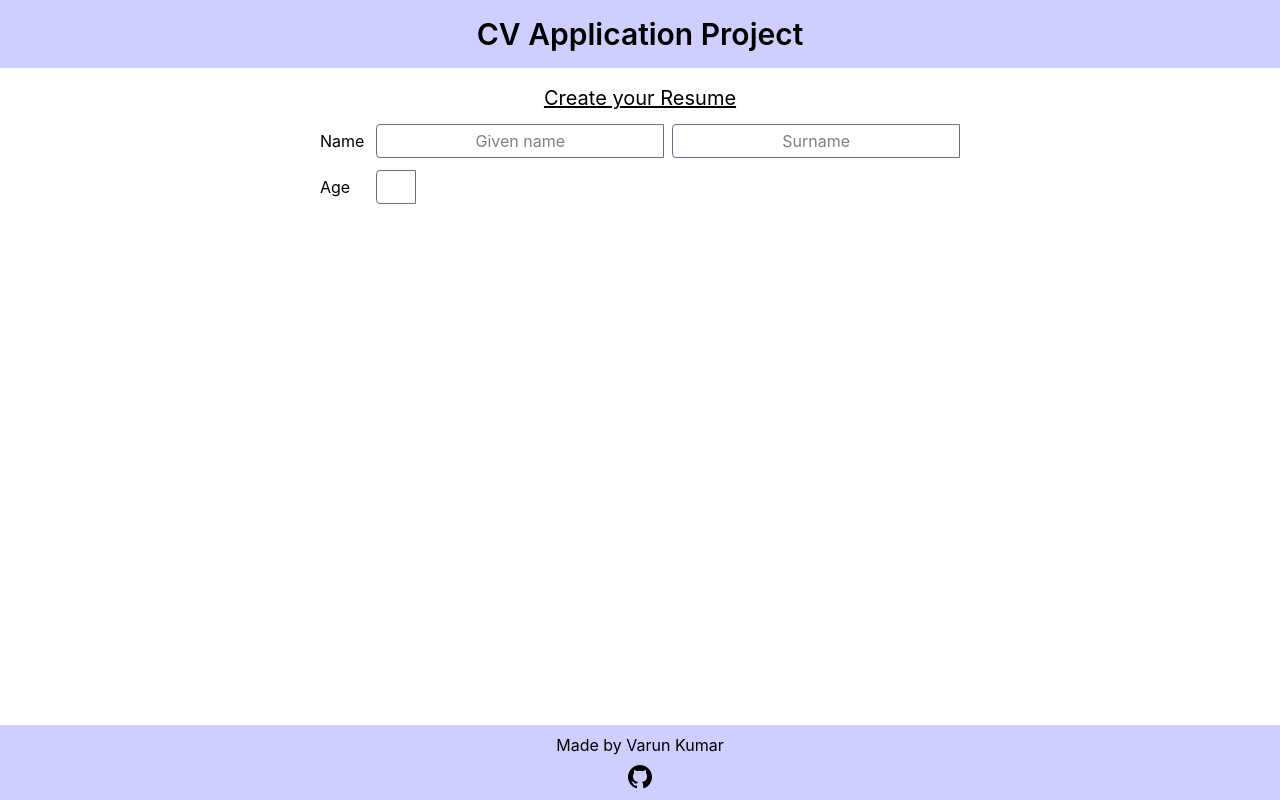
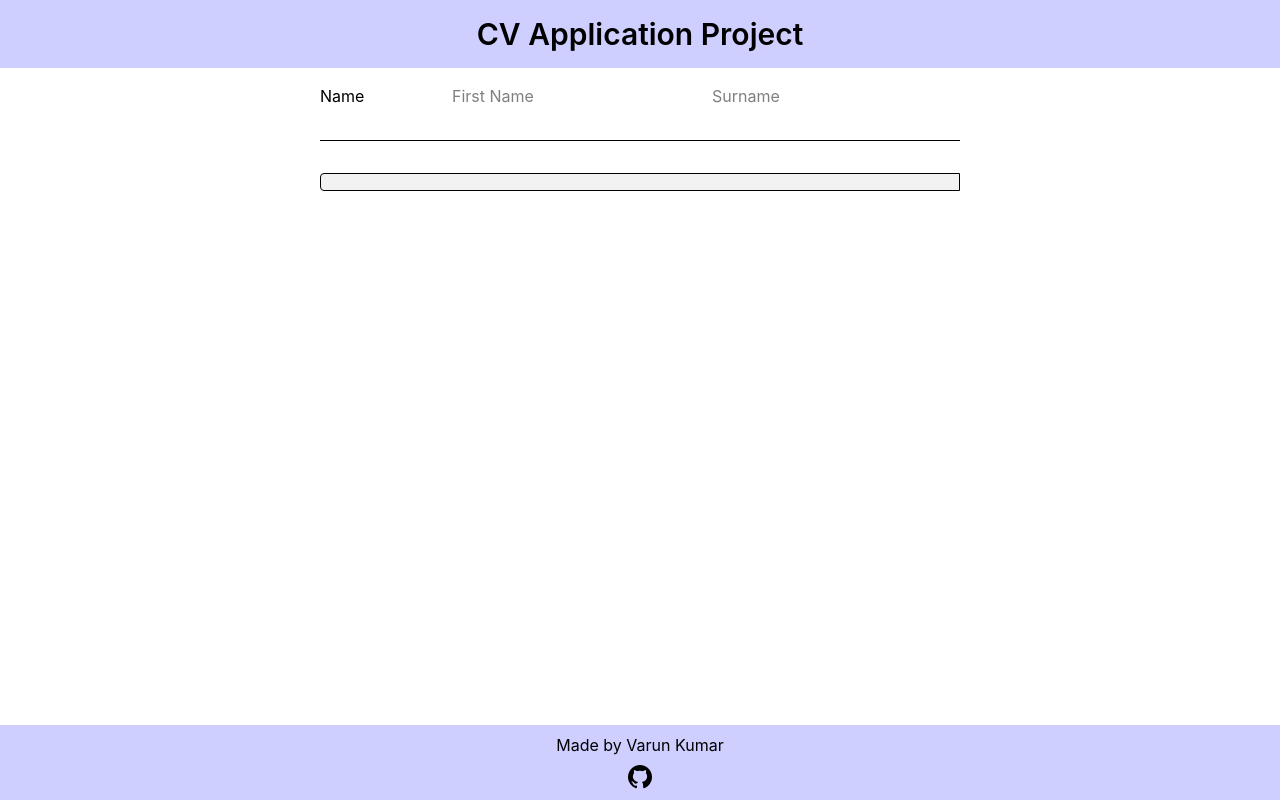
Before and after one commit to VK4041/CV_Application, a React (Vite) app: page / in a window 1280 px wide. Built offline with nearby package versions, Linux system fonts and the light colour scheme.

Commit message:
Add live preview using state
Add firstname and surname to live preview

```diff
--- /dev/null
+++ b/src/components/cv.jsx
@@ -0,0 +1,12 @@
+export default function CV({ details }) {
+  if (Object.keys(details).length !== 0) {
+    //Non-empty object means some data was entered
+  }
+  return (
+    <div className="cv-container flex flex-col gap-2 bg-[#f2f2f2] p-2 border-1 rounded-s">
+      <p className="font-serif font-extrabold text-2xl">
+        {details.firstname} {details.surname}
+      </p>
+    </div>
+  );
+}
--- a/src/components/form.jsx
+++ b/src/components/form.jsx
@@ -1,29 +1,11 @@
-import "../styles/form.css";
-export default function Form() {
+export default function Form({ handleChange }) {
   return (
-    <form className="form grid grid-cols-[auto_1fr] gap-3 items-center">
-      <p className="col-span-2 text-xl text-bold text-center underline">
-        Create your Resume
-      </p>
-      <label>Name</label>
-      <div className="name flex gap-2">
-        <input
-          type="text"
-          name="firstName"
-          className="input flex-1 text-center"
-          placeholder="Given name"
-          required
-        />
-        <input
-          type="text"
-          name="lastName"
-          className="input flex-1 text-center"
-          placeholder="Surname"
-        />
+    <form onChange={handleChange}>
+      <div className="input-row">
+        <label htmlFor="name">Name</label>
+        <input type="text" name="firstname" placeholder="First Name" />
+        <input type="text" name="surname" placeholder="Surname" />
       </div>
-
-      <label htmlFor="age">Age</label>
-      <input type="text" name="age" className="input w-10" />
     </form>
   );
 }
--- a/src/components/main.jsx
+++ b/src/components/main.jsx
@@ -1,8 +1,20 @@
+import { useState } from "react";
 import Form from "./form.jsx";
+import CV from "./cv.jsx";
+import "../styles/main.css";
+
 export default function Main() {
+  //All states should be here, since this is the parent of form and CV
+  const [details, setDetails] = useState({});
+  function editDetails(event) {
+    setDetails({ ...details, [event.target.name]: event.target.value });
+  }
+
   return (
-    <div className="flex-1 px-[25%] py-4">
-      <Form />
+    <div className="flex-1 px-[25%] py-4 flex flex-col gap-8">
+      <Form handleChange={editDetails} />
+      <hr />
+      <CV details={details} />
     </div>
   );
 }
--- /dev/null
+++ b/src/styles/cv.css
@@ -0,0 +1 @@
+@reference './App.css';
--- a/src/styles/form.css
+++ /dev/null
@@ -1,4 +0,0 @@
-@reference "./App.css";
-.input {
-  @apply border-1 border-gray-500 rounded-s px-2 py-1;
-}
--- /dev/null
+++ b/src/styles/main.css
@@ -0,0 +1,7 @@
+@reference './App.css';
+.input-row {
+  @apply flex gap-3;
+}
+.input-row > * {
+  flex: 1;
+}
```
Also changed, not shown: src/styles/App.css (line endings or trailing spaces).
